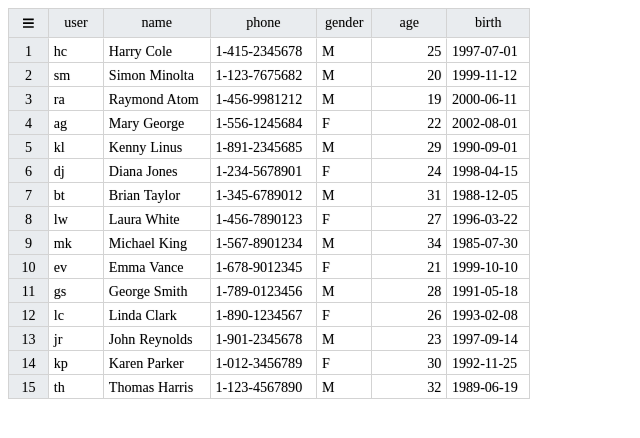
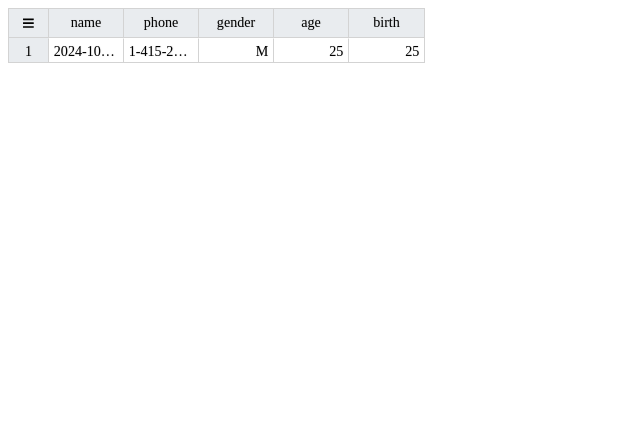
Before and after one commit to Gavr1k/excel-table, a Vue app: page / in a window 1280 px wide. Shown: the top 438 px of the page, without its empty margins (0-640 px from the left). Built offline with nearby package versions, Linux system fonts and the light colour scheme.

Commit message:
update table json

```diff
--- a/src/App.vue
+++ b/src/App.vue
@@ -1,5 +1,5 @@
 <template>
-  <div>
+  <div class="test">
       <vue-excel-editor
         v-model="jsondata"
         :page="3"
@@ -7,12 +7,12 @@
         :noNumCol="false"
         :noFooter="true"
       >
-          <vue-excel-column field="user"   label="User ID"       type="string" width="400px" />
-          <vue-excel-column field="name"   label="Name"          type="string" width="200px" />
-          <vue-excel-column field="phone"  label="Contact"       type="string" width="130px" />
-          <vue-excel-column field="gender" label="Gender"        type="select" width="50px" :options="['F','M','U']" />
-          <vue-excel-column field="age"    label="Age"           type="number" width="70px" />
-          <vue-excel-column field="birth"  label="Date Of Birth" type="date"   width="80px" />
+          <vue-excel-column field="user"   label="User ID"       type="string" />
+          <vue-excel-column field="name"   label="Name"          type="string" />
+          <vue-excel-column field="phone"  label="Contact"       type="string" />
+          <vue-excel-column field="gender" label="Gender"        type="string"  :options="['F','M','U']" />
+          <vue-excel-column field="age"    label="Age"           type="string" />
+          <vue-excel-column field="birth"  label="Date Of Birth" type="string"/>
       </vue-excel-editor>
   </div>
 </template>
@@ -32,23 +32,39 @@ import VueExcelColumn from './components/table/VueExcelColumn.vue';
 import {ref} from 'vue';
 
 const jsondata = ref([
-  { user: 'hc', name: 'Harry Cole',    phone: '1-415-2345678', gender: 'M', age: 25, birth: '1997-07-01' },
-  { user: 'sm', name: 'Simon Minolta', phone: '1-123-7675682', gender: 'M', age: 20, birth: '1999-11-12' },
-  { user: 'ra', name: 'Raymond Atom',  phone: '1-456-9981212', gender: 'M', age: 19, birth: '2000-06-11' },
-  { user: 'ag', name: 'Mary George',   phone: '1-556-1245684', gender: 'F', age: 22, birth: '2002-08-01' },
-  { user: 'kl', name: 'Kenny Linus',   phone: '1-891-2345685', gender: 'M', age: 29, birth: '1990-09-01' },
-
-  { user: 'dj', name: 'Diana Jones',    phone: '1-234-5678901', gender: 'F', age: 24, birth: '1998-04-15' },
-  { user: 'bt', name: 'Brian Taylor',   phone: '1-345-6789012', gender: 'M', age: 31, birth: '1988-12-05' },
-  { user: 'lw', name: 'Laura White',    phone: '1-456-7890123', gender: 'F', age: 27, birth: '1996-03-22' },
-  { user: 'mk', name: 'Michael King',   phone: '1-567-8901234', gender: 'M', age: 34, birth: '1985-07-30' },
-  { user: 'ev', name: 'Emma Vance',     phone: '1-678-9012345', gender: 'F', age: 21, birth: '1999-10-10' },
-  { user: 'gs', name: 'George Smith',   phone: '1-789-0123456', gender: 'M', age: 28, birth: '1991-05-18' },
-  { user: 'lc', name: 'Linda Clark',    phone: '1-890-1234567', gender: 'F', age: 26, birth: '1993-02-08' },
-  { user: 'jr', name: 'John Reynolds',  phone: '1-901-2345678', gender: 'M', age: 23, birth: '1997-09-14' },
-  { user: 'kp', name: 'Karen Parker',   phone: '1-012-3456789', gender: 'F', age: 30, birth: '1992-11-25' },
-  { user: 'th', name: 'Thomas Harris',  phone: '1-123-4567890', gender: 'M', age: 32, birth: '1989-06-19' },
+  {
+    name: {
+            value: "2024-10-01",
+            anomaly: "",
+            isSelected: false
+    },
+    phone: {
+            value: '1-415-2345678',
+            anomaly: "",
+            isSelected: false
+    },
+    gender: {
+            value: 'M',
+            anomaly: "",
+            isSelected: false
+    },
+    age: {
+            value: '25',
+            anomaly: "",
+            isSelected: false
+    },
+    birth: {
+      value: '25',
+            anomaly: "",
+            isSelected: false
+    }
+  },
 ]);
 </script>
 
-<style scoped></style>
+<style scoped>
+
+.test {
+  width: 800px;
+}
+</style>
--- a/src/components/table/VueExcelEditor.vue
+++ b/src/components/table/VueExcelEditor.vue
@@ -125,7 +125,7 @@
                   @mouseover="cellMouseOver"
                   @mousemove="cellMouseMove">
                   <template v-if="item.format=='html'"><span v-html="item.toText(record[item.name], record, item, p)" /></template>
-                  <template v-else>{{ item.toText(record[item.name], record, item, p) }}</template>
+                  <template v-else>{{ item.toText(record[item.name].value, record, item, p) }}</template>
                 </td>
               <td v-if="vScroller.buttonHeight < vScroller.height" class="last-col"></td>
             </tr>
```
